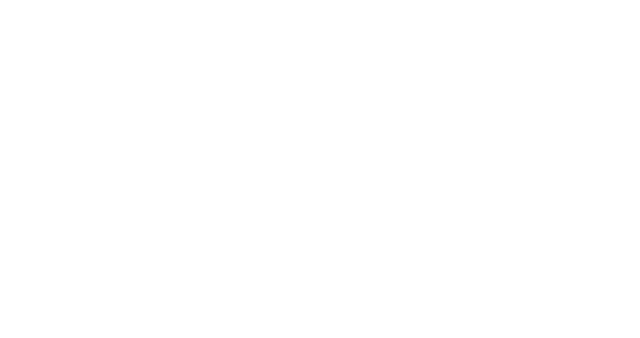
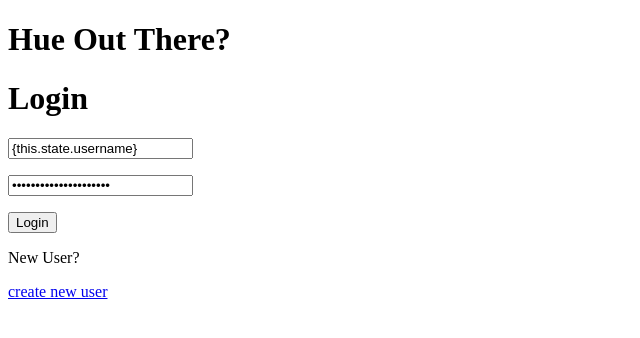
Before and after one commit to erikmjohnson/hue-out-there_backend, a React (Create React App) app in the folder front-end/: page / in a window 1280 px wide. Shown: the top 338 px of the page, without its empty margins (0-640 px from the left). Built offline with nearby package versions, Linux system fonts and the light colour scheme.

Commit message:
skeleton, ready to connect to routes and DB

```diff
--- a/front-end/src/App.js
+++ b/front-end/src/App.js
@@ -1,17 +1,18 @@
-import React from 'react';
+import React, {Component} from 'react';
 import {BrowserRouter, Route, Link} from 'react-router-dom';
 import LightInterface from './LightInterface/LightInterface';
 import NewUser from './NewUser/NewUser';
 import Login from './Login/Login';
 
-export default class App extends React.Component {
+export default class App extends Component {
   render() {
     return (
       <main>
         <BrowserRouter>
+          <h1>Hue Out There?</h1>
           <Route exact path="/user" component={LightInterface}/>
           <Route exact path="/newuser" component={NewUser}/>
-          <Route exact path="/login" component={Login}/>
+          <Route exact path="/" component={Login}/>
         </BrowserRouter>
       </main>
     );
--- a/front-end/src/Login/Login.js
+++ b/front-end/src/Login/Login.js
@@ -1,4 +1,6 @@
 import React, {Component} from 'react';
+import {Link} from 'react-router-dom';
+
 
 export default class Login extends Component {
   render(){
@@ -23,6 +25,8 @@ export default class Login extends Component {
           </p>
           <p><button type='submit'>Login</button></p>
         </form>
+        <p>New User?</p>
+      <p><Link to="/newuser">create new user</Link></p>
       </div>
     );
   }
--- a/front-end/src/NewUser/NewUser.js
+++ b/front-end/src/NewUser/NewUser.js
@@ -37,6 +37,7 @@ export default class NewUser extends Component {
             value={this.state.password}
             name='password'
             onChange={this.handleInputChange}/>
+          <p><button type='submit'> Create New User and Login</button></p>
         </form>
       </div>
     )
```
